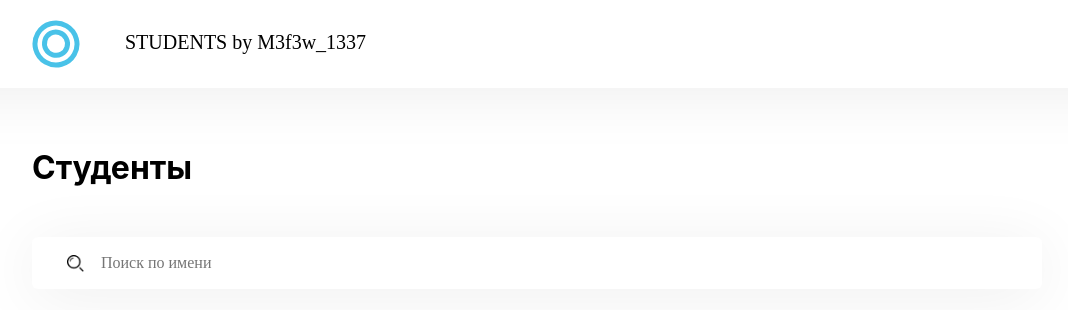
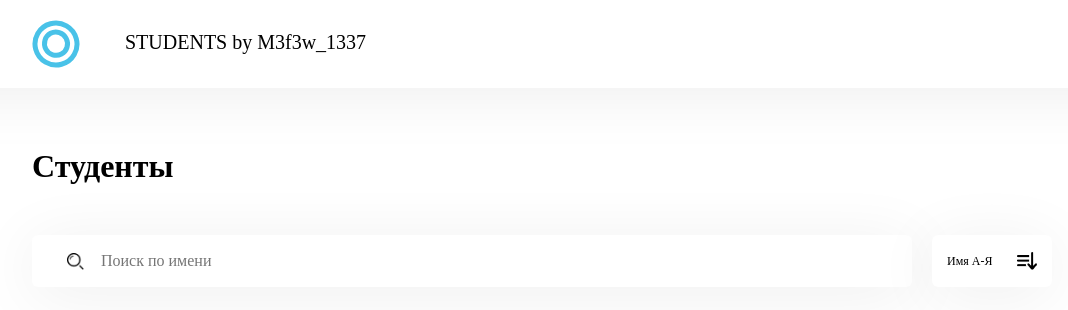
Before and after one commit to MathewNez/doubletapp-test, a React (Create React App) app: page / in a window 1280 px wide. Shown: the top 310 px of the page, without its empty margins (98-1166 px from the left). Built offline with nearby package versions, Linux system fonts and the light colour scheme.

Commit message:
Added a drop-down list for searching

```diff
--- a/src/App.js
+++ b/src/App.js
@@ -2,6 +2,7 @@ import logo from './logo.svg';
 import Navbar from "./Navbar";
 import Students from "./Students";
 import SearchBar from "./SearchBar"
+import SortList from "./SortList";
 
 function App() {
   return (
@@ -9,7 +10,10 @@ function App() {
       <Navbar />
         <div className="content">
             <Students />
-            <SearchBar />
+            <div className="container">
+                <SearchBar />
+                <SortList />
+            </div>
         </div>
 
     </div>
--- /dev/null
+++ b/src/SortList.js
@@ -0,0 +1,14 @@
+const SortList = () => {
+    return (
+            <select name="sortType" className="sortType">
+                <option value="alphabet">Имя А-Я</option>
+                <option value="alphabetReverse">Имя Я-А</option>
+                <option value="age">Сначала моложе</option>
+                <option value="ageReverse">Сначала старше</option>
+                <option value="rating">Высокий рейтинг</option>
+                <option value="ratingReverse">Низкий рейтинг</option>
+            </select>
+    );
+}
+
+export default SortList;
--- a/src/index.css
+++ b/src/index.css
@@ -1,8 +1,6 @@
 * {
   margin: 0;
-  font-family: -apple-system, BlinkMacSystemFont, 'Segoe UI', 'Roboto', 'Oxygen',
-    'Ubuntu', 'Cantarell', 'Fira Sans', 'Droid Sans', 'Helvetica Neue',
-    sans-serif;
+  font-family: Geometria,serif;
 }
 
 .navbar {
@@ -54,17 +52,17 @@
 }
 
 .searchBar {
+  width: 100%;
   padding: 15px;
-  margin-top: 50px;
   display: flex;
   flex-direction: row;
   align-items: center;
-  max-width: 980px;
+  max-height: 48px;
 
   background: #FFFFFF;
 
   /* 1 */
-  box-shadow: 0px 7px 64px rgba(0, 0, 0, 0.07);
+  box-shadow: 0 7px 64px rgba(0, 0, 0, 0.07);
   border-radius: 6px;
 }
 
@@ -89,3 +87,36 @@
   font-size: 16px;
   line-height: 20px;
 }
+
+.sortType {
+  outline: none;
+  border: none;
+  -moz-appearance:none; /* Firefox */
+  -webkit-appearance:none; /* Safari and Chrome */
+  appearance:none;
+  padding: 15px;
+  display: flex;
+
+  /* White */
+  background: #FFFFFF url("./drop-downList.png") no-repeat right;
+  background-position-x: calc( 100% - 15px );
+
+  font-family: Geometria, serif;
+  font-style: normal;
+  font-weight: 500;
+  font-size: 12px;
+  line-height: 15px;
+
+  /* 1 */
+  box-shadow: 0 7px 64px rgba(0, 0, 0, 0.07);
+  border-radius: 6px
+}
+
+.container {
+  width: 100%;
+  display: flex;
+  flex-direction: row;
+  column-gap: 20px;
+  justify-content: space-between;
+  margin-top: 50px;
+}
```
